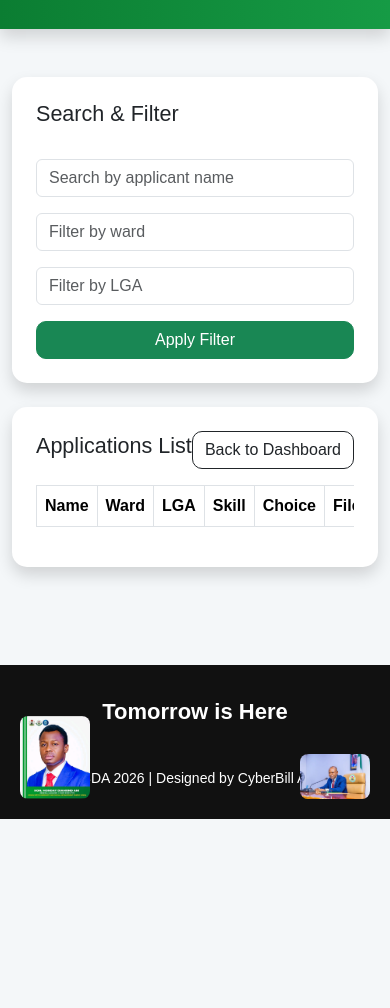
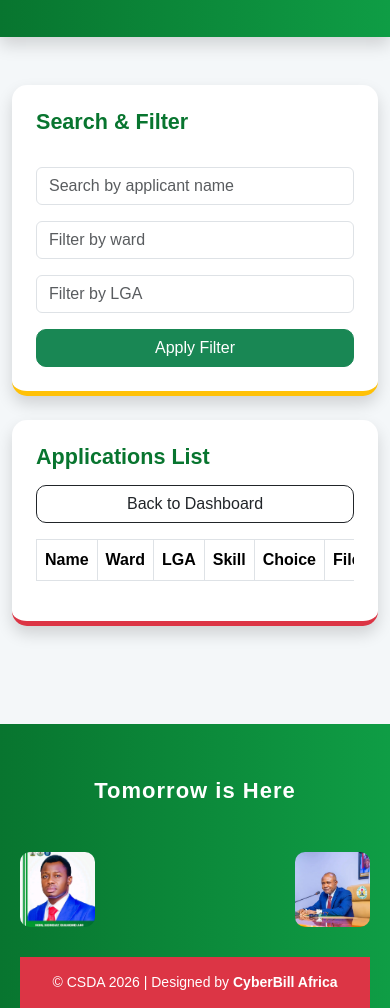
Before and after one commit to cyberbillafrica/csda-enugu, a plain HTML site: page admin/applications.html in a window 390 px wide. Shown: the part 205-1213 px from the top of the page. Before the commit the page ends 1024 px from the top, so only its background shows below. Drawn offline with nearby package versions, Linux system fonts and the light colour scheme; a script that the page names is missing.

Commit message:
Initial Commits

```diff
--- a/admin/applications.html
+++ b/admin/applications.html
@@ -4,105 +4,80 @@
 <meta charset="UTF-8">
 <meta name="viewport" content="width=device-width, initial-scale=1.0">
 <title>Manage Applications</title>
-
 <link href="https://cdn.jsdelivr.net/npm/bootstrap@5.3.3/dist/css/bootstrap.min.css" rel="stylesheet">
 <link rel="stylesheet" href="../assets/style.css">
 </head>
 <body>
 
+<!-- HEADER -->
 <header class="text-white text-center py-4 shadow">
-    <img src="../assets/logo.jpg" width="100" class="mb-2">
+  <img src="../assets/logo.jpg" width="100" class="mb-3 rounded" alt="CSDA Logo">
   <h2>Manage Applications</h2>
   <p>Screening & Selection Portal</p>
 </header>
 
-<div class="container py-5">
+<main class="container py-5">
 
-    <!-- Filters -->
-    <div class="card shadow p-4 mb-4">
+  <!-- FILTER CARD -->
+  <section class="card card-live shadow p-4 mb-4">
     <h4>Search & Filter</h4>
-
     <div class="row g-3 mt-2">
-
       <div class="col-md-4">
         <input type="text" id="searchName" class="form-control" placeholder="Search by applicant name">
       </div>
-
       <div class="col-md-3">
         <input type="text" id="filterWard" class="form-control" placeholder="Filter by ward">
       </div>
-
       <div class="col-md-3">
         <input type="text" id="filterLGA" class="form-control" placeholder="Filter by LGA">
       </div>
-
       <div class="col-md-2">
-                <button id="applyFilter" class="btn btn-success w-100">
-                    Apply Filter
-                </button>
-            </div>
-
+        <button id="applyFilter" class="btn btn-success w-100">Apply Filter</button>
       </div>
     </div>
+  </section>
 
-    <!-- Applications Table -->
-    <div class="card shadow p-4">
-
-        <div class="d-flex justify-content-between align-items-center mb-3">
-            <h4>Applications List</h4>
-
-            <a href="dashboard.html" class="btn btn-outline-dark">
-                Back to Dashboard
-            </a>
+  <!-- TABLE CARD -->
+  <section class="card card-admin shadow p-4">
+    <div class="d-flex flex-column flex-md-row justify-content-between align-items-md-center gap-3 mb-3">
+      <h4 class="mb-0">Applications List</h4>
+      <a href="dashboard.html" class="btn btn-outline-dark">Back to Dashboard</a>
     </div>
-
     <div class="table-responsive">
-
       <table class="table table-bordered table-striped align-middle">
-
         <thead>
           <tr>
-                        <th>Name</th>
-                        <th>Ward</th>
-                        <th>LGA</th>
-                        <th>Skill</th>
-                        <th>Choice</th>
-                        <th>Files</th>
-                        <th>Status</th>
-                        <th>Actions</th>
+            <th scope="col">Name</th>
+            <th scope="col">Ward</th>
+            <th scope="col">LGA</th>
+            <th scope="col">Skill</th>
+            <th scope="col">Choice</th>
+            <th scope="col">Files</th>
+            <th scope="col">Status</th>
+            <th scope="col">Actions</th>
           </tr>
         </thead>
+        <tbody id="applicationsTable"></tbody>
+      </table>
+    </div>
+  </section>
 
-                <tbody id="applicationsTable"></tbody>
+</main>
 
-            </table>
-
-        </div>
-
-    </div>
-
-</div>
-
+<!-- FOOTER -->
 <footer>
-    <div class="footer-title">
-        Tomorrow is Here
-    </div>
-
-    <div class="footer-left">
+  <div class="footer-title">Tomorrow is Here</div>
+  <div class="footer-images">
     <img src="../assets/ceo.jpg" alt="CEO">
-    </div>
-
-    <div class="footer-right">
     <img src="../assets/governor.webp" alt="Governor">
   </div>
-
   <div class="footer-bottom">
-        © CSDA 2026 | Designed by CyberBill Africa
+    © CSDA 2026 | Designed by
+    <a href="#" class="text-white fw-bold text-decoration-none">CyberBill Africa</a>
   </div>
 </footer>
 
 <script type="module" src="../assets/supabase.js"></script>
 <script type="module" src="admin.js"></script>
-
 </body>
 </html>
--- a/assets/style.css
+++ b/assets/style.css
@@ -1,63 +1,207 @@
+:root {
+    --gov-green: #0f9d45;
+    --gov-green-dark: #08752f;
+    --ez-red: #dc3545;
+    --ez-gold: #ffc107;
+    --ez-dark: #212529;
+}
+
+
+/* General */
+
 body {
     background: #f4f7f9;
     font-family: Arial, sans-serif;
 }
 
+
+/* Header */
+
 header {
-    background: linear-gradient(90deg, #0b7d32, #169b45);
+    background: linear-gradient(90deg, var(--gov-green-dark), var(--gov-green));
 }
+
+
+/* Hero */
 
 .hero {
     padding: 80px 20px;
 }
 
+
+/* Cards */
+
 .card {
     border: none;
+    border-bottom: 5px solid var(--gov-green);
     border-radius: 15px;
+    transition: .3s ease;
 }
+
+
+.card:hover {
+    transform: translateY(-5px);
+}
+
+
+/* Card headings */
+
+.card h4 {
+    color: var(--gov-green-dark);
+    font-weight: 700;
+}
+
+/* Card color variations */
+
+.card-admin {
+    border-bottom-color: var(--ez-red);
+}
+
+.card-live {
+    border-bottom-color: var(--ez-gold);
+}
+
+.card-queue {
+    border-bottom-color: var(--ez-dark);
+}
+
+.card-comments {
+    border-bottom-color: #0d6efd;
+}
+
+.card-staff {
+    border-bottom-color: #28a745;
+}
+
+
+/* Buttons */
 
 .btn {
     border-radius: 10px;
 }
 
+
+/* Tables */
+
 table {
     background: white;
 }
 
+/* FOOTER */
+
 footer {
+
     margin-top: 50px;
-    background: #111;
-    color: white;
-    padding: 30px 20px;
-    position: relative;
+
+    background: linear-gradient(
+        90deg,
+        var(--gov-green-dark),
+        var(--gov-green)
+    );
+
+    color:white;
+
+    padding:30px 20px 0;
+
+}
+/* Tomorrow text */
+
+.footer-title {
+
+    text-align:center;
+
+    font-size:28px;
+
+    font-weight:bold;
+
+    letter-spacing:1px;
+
+    padding:20px 10px;
+
+    margin:0 20px 25px;
+
+    border-radius:10px;
+
 }
 
-.footer-title {
-    text-align: center;
-    font-size: 22px;
-    font-weight: bold;
+/* Images area */
+
+.footer-images {
+
+    display:flex;
+
+    justify-content:space-between;
+
+    align-items:center;
+
+    gap:20px;
+
+    padding:0 20px;
+
 }
 
-.footer-left {
-    position: absolute;
-    left: 20px;
-    bottom: 20px;
+.footer-images img {
+
+    width:90px;
+
+    height:90px;
+
+    object-fit:cover;
+
+    border-radius:10px;
+
 }
 
-.footer-right {
-    position: absolute;
-    right: 20px;
-    bottom: 20px;
+/* Copyright */
+
+.footer-bottom {
+
+    margin-top:30px;
+
+    background:var(--ez-red);
+
+    color:white;
+
+    text-align:center;
+
+    padding:15px;
+
+    font-size:14px;
+
 }
 
-.footer-left img,
-.footer-right img {
-    width: 70px;
-    border-radius: 8px;
+/* Mobile */
+
+@media(max-width:576px){
+    .hero {
+
+        padding:50px 15px;
+
+    }
+
+    .footer-title {
+
+        font-size:22px;
+
+        margin-left:5px;
+
+        margin-right:5px;
+
+    }
+
+    .footer-images {
+
+        padding:0;
+
+    }
+
+    .footer-images img {
+
+        width:75px;
+
+        height:75px;
+
+    }
+
+
 }
-
-.footer-bottom {
-    text-align: center;
-    margin-top: 40px;
-    font-size: 14px;
-}
```
Also changed, not shown: admin/login.html (+11 -29 lines), apply.html (+1 -1 lines), index.html (+17 -27 lines), success.html (+17 -45 lines). Lines whose indentation alone changed are shown as unchanged.
